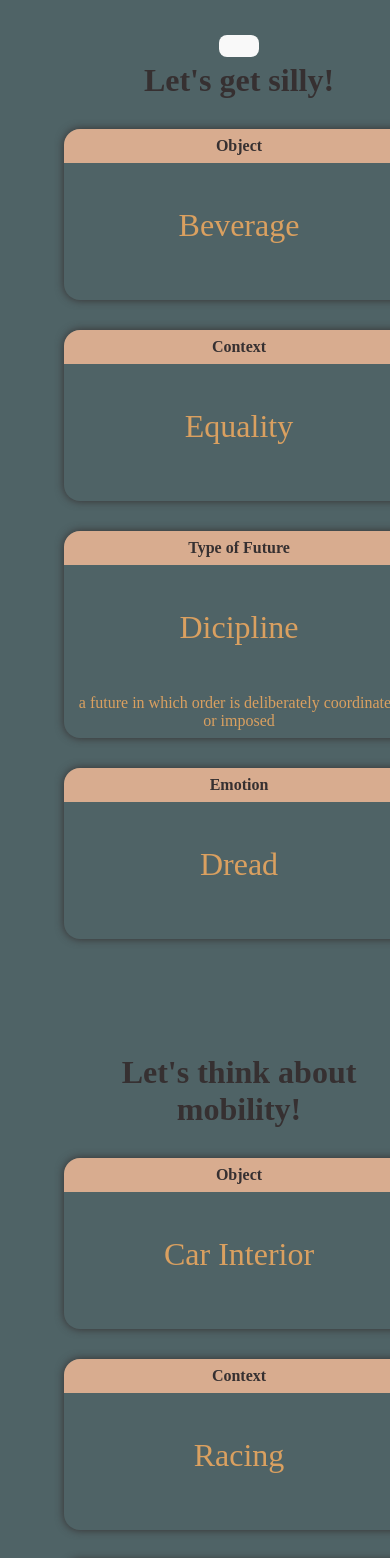
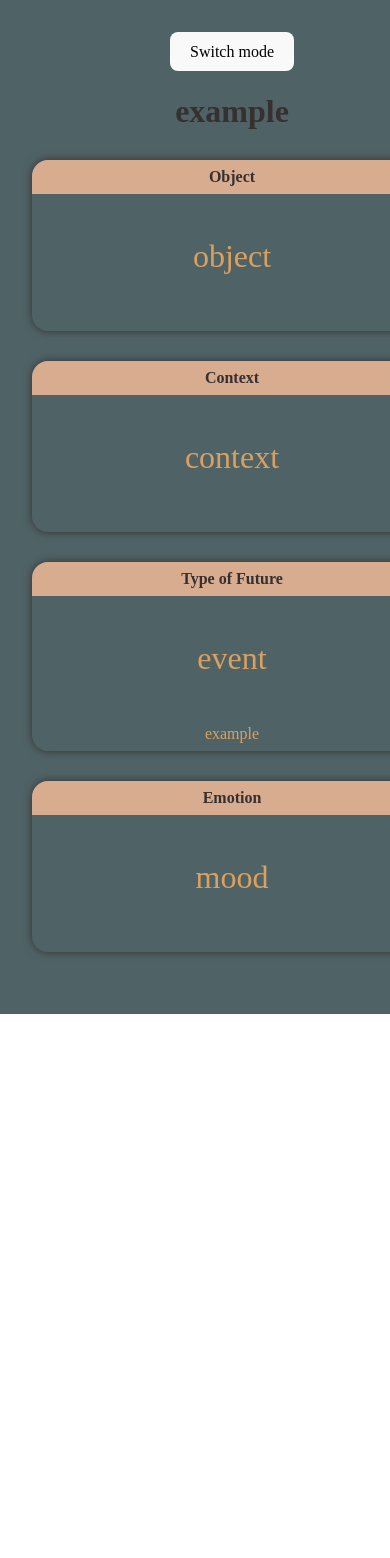
Before and after one commit to TakinB/ThingFromTheFuture, a React (Vite) app: page / in a window 390 px wide. Shown: the top 1558 px of the page. After the commit the page ends 1014 px from the top, so only its background shows below. Built offline with nearby package versions, Linux system fonts and the light colour scheme; a web font is replaced by a local one.

Commit message:
add toggle for switch between silly and mobility mode

```diff
--- a/src/App.jsx
+++ b/src/App.jsx
@@ -1,4 +1,4 @@
-import { useState } from 'react'
+import React, { useState } from "react";
 import reactLogo from './assets/react.svg'
 import './App.css'
 
@@ -12,7 +12,7 @@ import carevents from './mobility/events.json'
 import carcontexts from './mobility/contexts.json'
 import carmoods from './mobility/moods.json'
 
-import Card from './components/card'
+import Deck from './components/cardDeck'
 
 
 
@@ -36,13 +36,19 @@ function shuffle(array) {
 
 // use instead  math.random(length of the array)
 function App() {
-  const [mode, setMode] = useState(false);
+  const [mode, setMode] = useState(true);
+  const [object, setObject] = useState([{        "title": "object", "description": "example"}]);
+  const [event, setEvent] = useState([{        "title": "event", "description": "example"}]);
+  const [mood, setMood] = useState([{        "title": "mood", "description": "example"}]);
+  const [context, setContext] = useState([{        "title": "context", "description": "example"}]);
+  const [intro, setIntro] = useState("example");
 
+  const handleMode = () => {
       //silly thing from the future
-  const myMoods = shuffle(moods).slice(0,1)
-  const myEvents = shuffle(events).slice(0,1)
-  const myObjects = shuffle(objects).slice(0,1)
-  const myContexts = shuffle(contexts).slice(0,1)
+    const mySillyMoods = shuffle(moods).slice(0,1)
+    const mySillyEvents = shuffle(events).slice(0,1)
+    const mySillyObjects = shuffle(objects).slice(0,1)
+    const mySillyContexts = shuffle(contexts).slice(0,1)
 
     //mobility thing from the future
     const myCarMoods = shuffle(carmoods).slice(0,1)
@@ -50,41 +56,32 @@ function App() {
     const myCarObjects = shuffle(carobjects).slice(0,1)
     const myCarContexts = shuffle(carcontexts).slice(0,1)
 
+
+    if(mode){
+      setIntro("Let's get silly")
+      setEvent(mySillyEvents)
+      setObject(mySillyObjects)
+      setContext(mySillyContexts)
+      setMood(mySillyMoods)
+    }
+    if(!mode){
+      setIntro("Imagine mobililty")
+      setEvent(myCarEvents)
+      setObject(myCarObjects)
+      setContext(myCarContexts)
+      setMood(myCarMoods)
+    }
+    console.log("button is clicked")
+    setMode(!mode)
+
+  }
+
   return (
     <div className="App">
-      <button onClick={()=>setMode(!mode) } className="btn btn-primary mb-5" />
-      <div className="cardGroup">
-        <h1>Let's get silly!</h1>
-        {
-          myObjects.map(myObjects => <Card type="Object" title={myObjects.title} key={myObjects.title}/>)
-        }
-        {
-          myContexts.map(myContexts => <Card type="Context" title={myContexts.title} key={myContexts.title}/>)
-        }
-        {
-          myEvents.map(myEvents => <Card type="Type of Future" title={myEvents.title} description={myEvents.description} key={myEvents.title}/>)
-        }
-        {
-          myMoods.map(myMoods => <Card type="Emotion" title={myMoods.title} key={myMoods.title}/>)
-        }
+      <button onClick={handleMode}>Switch mode</button>
+      {console.log(mode)}
+      <Deck gameIntro={intro} Moods={mood} Objects={object} Contexts={context} Events={event}/>
     </div>
-      <div className="cardGroup">
-        <h1>Let's think about mobility!</h1>
-        {
-          myCarObjects.map(myCarObjects => <Card type="Object" title={myCarObjects.title} key={myCarObjects.title}/>)
-        }
-        {
-          myCarContexts.map(myCarContexts => <Card type="Context" title={myCarContexts.title} key={myCarContexts.title} />)
-        }
-        {
-          myCarEvents.map(myCarEvents => <Card type="Type of Future" title={myCarEvents.title} description={myCarEvents.description } key={myCarEvents.title}/>)
-        }
-        {
-          myCarMoods.map(myCarMoods => <Card type="Emotion" title={myCarMoods.title} key={myCarMoods.title} />)
-        }
-      </div>
-    </div>
-
   );
 }
 
--- a/src/components/styles.css
+++ b/src/components/card.css
@@ -7,20 +7,16 @@
     font-family: pixelemulator;
     background-color: #4f6366;
     color: #363031;
+    align-items: center;
   }
 
-.cardGroup  {
-  display: inline-block;
-  padding: 2rem;
-  position: relative;
-  top: -3em;
-}
   .Card {
     /* border-radius: 8px; */
     box-shadow: 0px 0px 8px #363031;
     color: #363031;
     margin: 30px 0px;
     border-radius: 1rem;
+    align-items: center;
   }
 
   .CardContent {
--- a/src/components/card.jsx
+++ b/src/components/card.jsx
@@ -1,5 +1,5 @@
 import React from "react";
-import './styles.css'
+import './card.css'
 /**
  * NOTES:
  * - On styling:
@@ -65,7 +65,7 @@ export default function Card(props) {
 
 // 2. Defaults /////////////////////////////////////////////
 Card.defaultProps = {
-  width: 350,
+  width: 400,
   title: "GROW",
   type: "ARC",
   description: ""
--- /dev/null
+++ b/src/components/cardDeck.jsx
@@ -0,0 +1,17 @@
+import React from "react";
+import './card.css'
+import Card from './card'
+
+export default function Deck(props) {
+    return(
+        <div style={{align:"center"}}>
+            <h1>{props.gameIntro}</h1>
+            <Card type="Object" title={props.Objects[0].title} key={props.Objects[0].title}/>
+            <Card type="Context" title={props.Contexts[0].title} key={props.Contexts[0].title}/>
+            <Card type="Type of Future" title={props.Events[0].title} description={props.Events[0].description } key={props.Events[0].title}/>
+            <Card type="Emotion" title={props.Moods[0].title} key={props.Moods[0].title} />
+            {console.log(props.Objects[0].title)}
+        </div>
+    );
+
+}
--- a/src/index.css
+++ b/src/index.css
@@ -44,7 +44,7 @@ button {
   font-size: 1em;
   font-weight: 500;
   font-family: inherit;
-  background-color: #1a1a1a;
+  background-color: #d8ac8f;
   cursor: pointer;
   transition: border-color 0.25s;
 }
```
Lines whose indentation alone changed are shown as unchanged.
